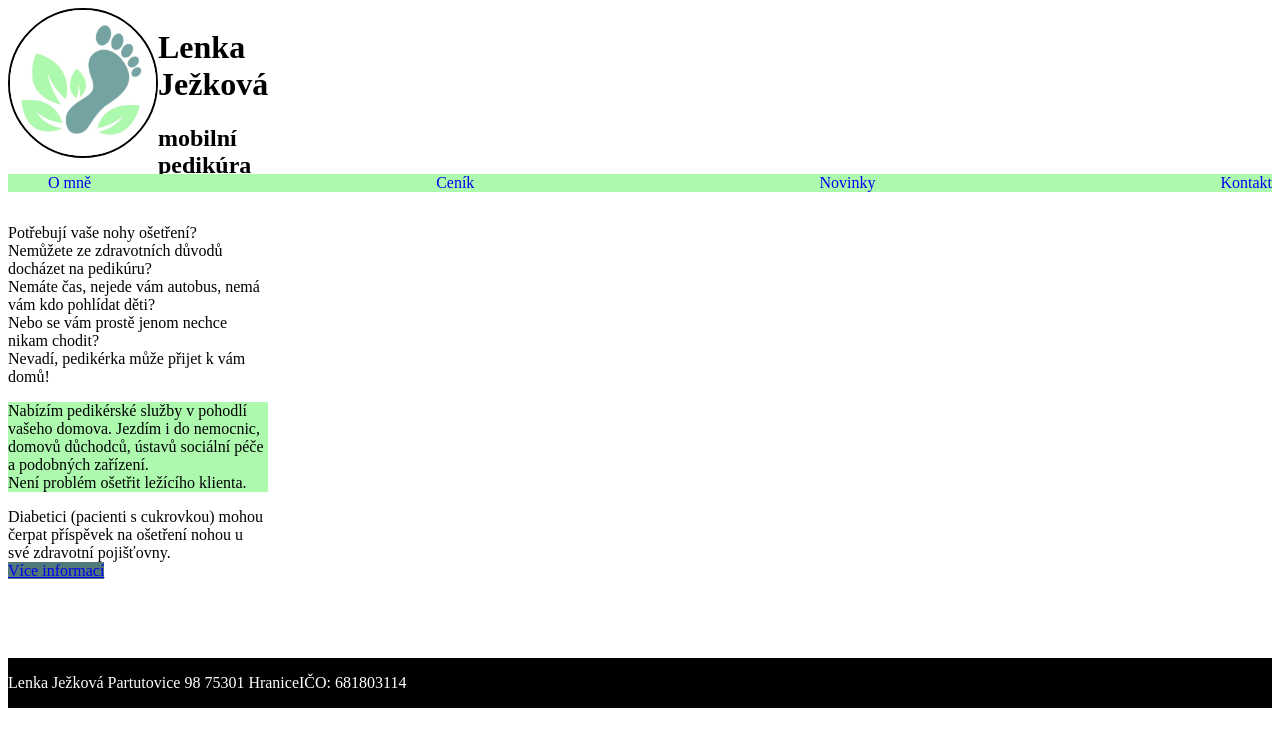
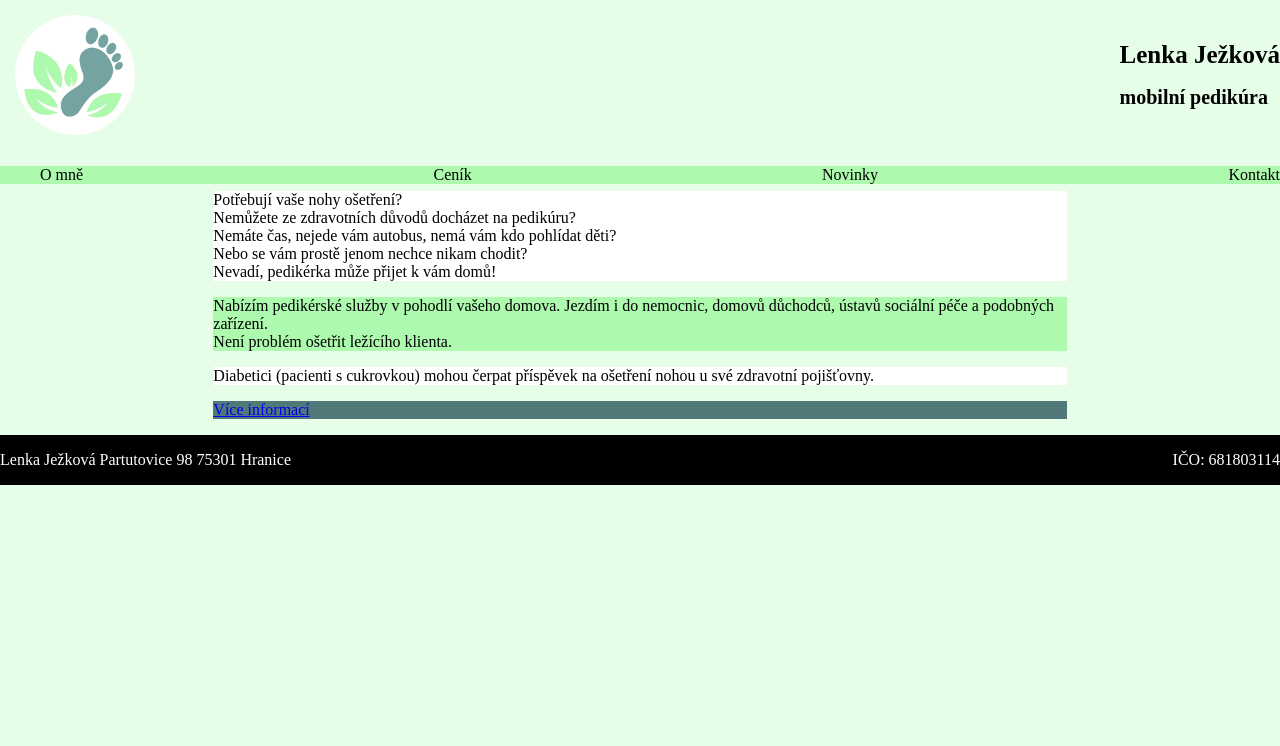
Before and after one commit to AnnaBrabec/zaverecny-pedikura, an Eleventy site: page index.html in a window 1280 px wide. Built offline with nearby package versions, Linux system fonts and the light colour scheme; Eleventy itself is replaced by a stand-in of ours; files that its build step writes are made by us from their sources.

Commit message:
grid adjustment

```diff
--- a/css/style.css
+++ b/css/style.css
@@ -4,11 +4,18 @@ html { box-sizing: border-box; }
 /*BARVY:
 #ADFAAF: zelené pozadí článků
 #527979: button
+#E6FDE7: body
 */
 body {
+    background-color: #E6FDE7;
     display: grid;
-    grid-template-columns: 1fr 3fr 1fr;
-    grid-template-rows: 150px 50px 400px 50px;
+    grid-template-columns: 1fr 4fr 1fr;
+    grid-template-rows: 125px 50px auto 50px;
+    margin: auto;
+}
+.site-header {
+    grid-row: 1/2;
+    grid-column: 1/-1;
 }
 .menu {
     list-style-type: none;
@@ -20,37 +27,42 @@ body {
 }
 .menu__link {
     text-decoration: none;
+    color: black;
 }
 .logo {
     display: flex;
+    justify-content: space-between;
+    align-items: center;
 }
 .logo__picture {
-    grid-column-start: 1;
     border-radius: 50%;
-    border: 2px solid  black;
-}
-.logo__text {
-    grid-column-start: 2;
-    grid-row: 1/2;
+    width: 150px;
+    height: auto;
+    padding: 15px;
 }
 .logo__text--title {
     grid-column-start: 2;
+    font-size: 25px;
 }
 .logo__text--subtitle {
     grid-column-start: 2;
+    font-size: 20px;
 }
 .main__article {
     grid-row: 3/5;
+    grid-column: 2/-2;
 }
 .main__article--green {
     background-color: #ADFAAF;
-    grid-column: 1/-1;
 }
 .main__article--white {
     background-color: white;
 }
 .main__article--button {
     background-color: #527979;
+    text-decoration: none;
+    color: white;
+    grid-column: 2/3;
 }
 .site-footer {
     display: flex;
@@ -58,4 +70,5 @@ body {
     grid-column: 1/-1;
     background-color: black;
     color: white;
+    justify-content: space-between;
 }
--- a/index.html
+++ b/index.html
@@ -7,6 +7,9 @@
 	<link rel="stylesheet" href="/css/style.css">
 </head>
 <body>
+    <header class="site-header">
+
+
         <div class="logo">
                 <img src="/images/logo.jpg" alt="logo" class="logo__picture">
                 <div class="logo__text">
@@ -20,8 +23,6 @@
             <li class="menu__item"><a href="/novinky/" class="menu__link">Novinky</a></li>
             <li class="menu__item"><a href="/kontakt/" class="menu__link">Kontakt</a></li>
         </ul>
-    <header class="site-header">
-
     </header>
     <main class="main__article">
         <p class="main__article--white">
@@ -43,8 +44,9 @@
         </p>
         <p class="main__article--white">
         Diabetici (pacienti s cukrovkou) mohou čerpat příspěvek na ošetření nohou u své zdravotní pojišťovny.
-        <br>
-        <a href="/vice-informaci.html" class="main__article--button">Více informací</a>
+        <div class="main__article--button">
+        <a href="/vice-informaci.html">Více informací</a>
+        </div>
         </p>
     </main>
     <footer class="site-footer">
```
Also changed, not shown: 2 other files.
